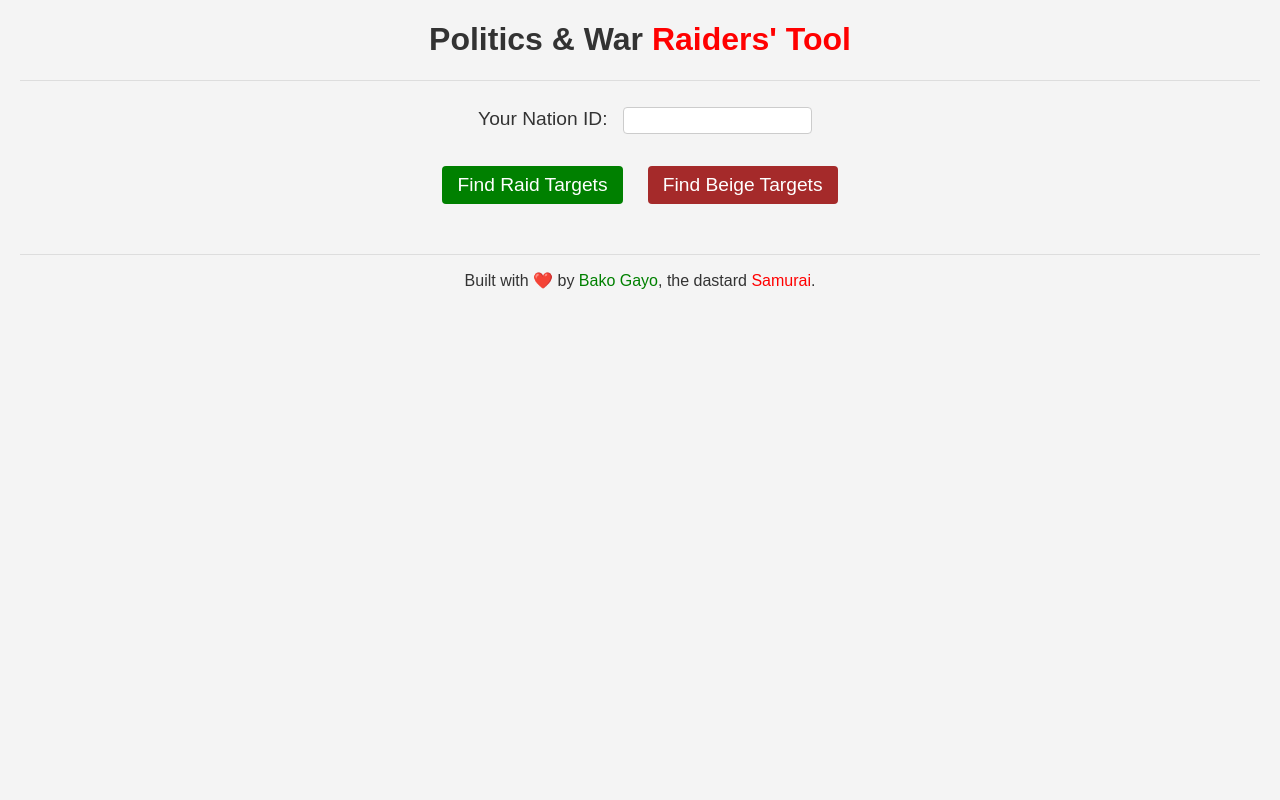
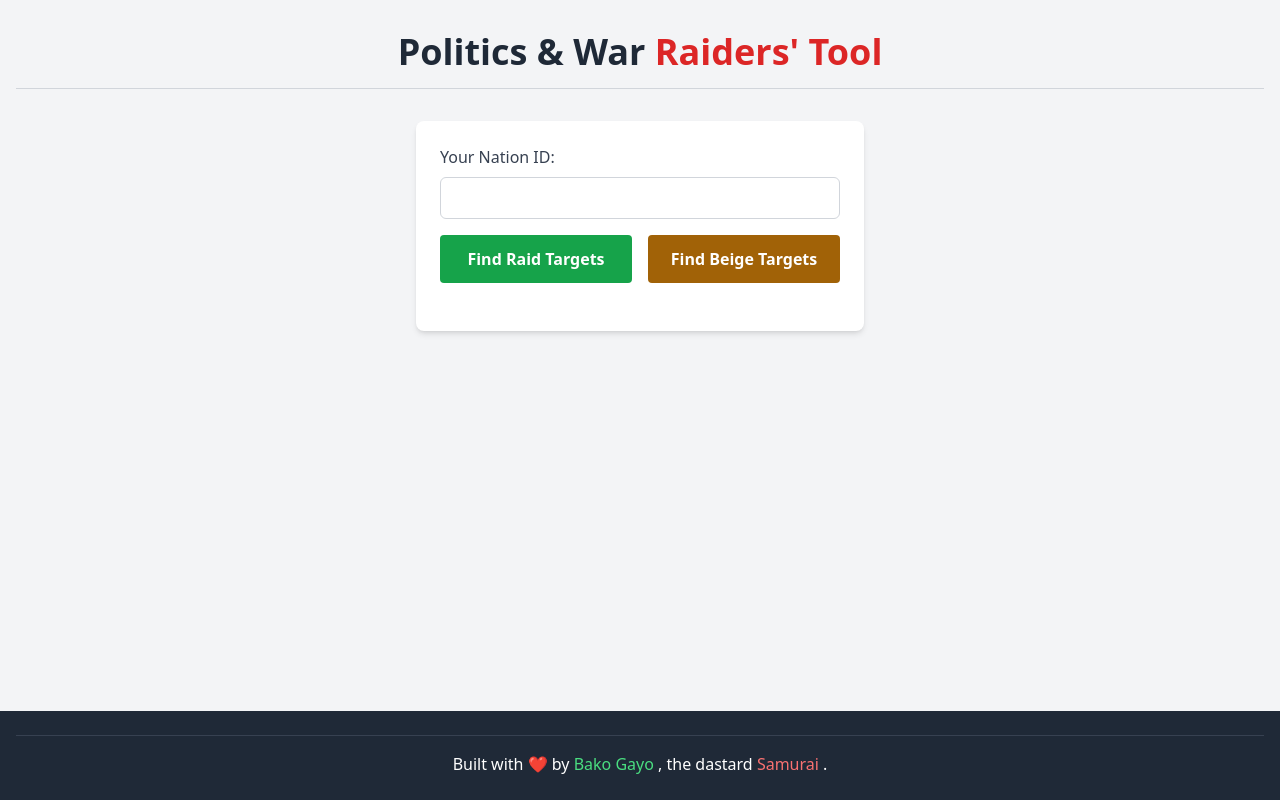
Before and after one commit to ekajogja/pnw-raiders-tool, a Flask app: page / in a window 1280 px wide. Run offline with Flask 3, Linux system fonts and the light colour scheme; some libraries are stand-ins or nearby versions.

Commit message:
update web ui

```diff
--- a/beige.py
+++ b/beige.py
@@ -221,7 +221,7 @@
                     'daily_income': nation.get('gross_national_income', 0) / 365.0 if nation.get('gross_national_income') else 0,
                     'raw_gni': nation.get('gross_national_income'),  # For debugging
                     'nation_url': f"https://politicsandwar.com/nation/id={nation.get('id')}", # Added
-                    'city_count': nation.get('city_count', '?'),
+                    'num_cities': nation.get('num_cities', '?'),
                     'soldiers': nation.get('soldiers', 0),
                     'tanks': nation.get('tanks', 0),
                     'aircraft': nation.get('aircraft', 0),
@@ -362,7 +362,8 @@
         for i, t in enumerate(filtered, 1):
             nation_url = f"https://politicsandwar.com/nation/id={t['id']}"
             print(f"{i}. {t['name']} | {t['alliance']}")
-            print(f"  Score: {t['score']:,.2f} | Daily income: ${t.get('daily_income', 0):,.2f}")
+            print(f"  Score: {t['score']:,.2f} | Cities: {t.get('num_cities', 'N/A')}")
+            print(f"  Daily income: ${t.get('daily_income', 0):,.2f}")
             print(f"  Money stolen last 7d: {format_money(t['seven_days_stolen'])}")
             print(f"  Beige turns: {t.get('beige_turns', 0)}")
 
--- a/raid.py
+++ b/raid.py
@@ -223,7 +223,7 @@
                     'daily_income': nation.get('gross_national_income', 0) / 365.0 if nation.get('gross_national_income') else 0,
                     'raw_gni': nation.get('gross_national_income'),  # For debugging
                     'nation_url': f"https://politicsandwar.com/nation/id={nation.get('id')}", # Added
-                    'city_count': nation.get('city_count', '?'),
+                    'num_cities': nation.get('num_cities', '?'),
                     'soldiers': nation.get('soldiers', 0),
                     'tanks': nation.get('tanks', 0),
                     'aircraft': nation.get('aircraft', 0),
@@ -360,7 +360,8 @@
         for i, t in enumerate(filtered, 1):
             nation_url = f"https://politicsandwar.com/nation/id={t['id']}"
             print(f"{i}. {t['name']} | {t['alliance']}")
-            print(f"  Score: {t['score']:,.2f} | Daily income: ${t.get('daily_income', 0):,.2f}")
+            print(f"  Score: {t['score']:,.2f} | Cities: {t.get('num_cities', 'N/A')}")
+            print(f"  Daily income: ${t.get('daily_income', 0):,.2f}")
             print(f"  Money stolen: last 7d: {format_money(t['seven_days_stolen'])} | last 1d: {format_money(t.get('one_day_stolen', 0))}") # Uses one_day_stolen
             print(f"  Defensive wars: {t.get('defensive_wars_count', 0)}")
 
--- a/templates/index.html
+++ b/templates/index.html
@@ -1,41 +1,90 @@
 <!DOCTYPE html>
-<html lang="en">
+<html lang="en" class="h-full">
 <head>
     <meta charset="UTF-8">
+    <meta name="viewport" content="width=device-width, initial-scale=1.0">
     <title>PnW Target Finder</title>
-    <link rel="stylesheet" href="{{ url_for('static', filename='style.css') }}">
-<script>navigator.serviceWorker.register("service-worker.js")</script>
-<link rel="manifest" href="manifest.json" />    <script src="https://code.jquery.com/jquery-3.6.0.min.js"></script>
+    <script src="https://cdn.tailwindcss.com"></script>
+    <script>navigator.serviceWorker.register("service-worker.js")</script>
+    <link rel="manifest" href="manifest.json" />
+    <script src="https://code.jquery.com/jquery-3.6.0.min.js"></script>
+    <style>
+        .spinner {
+            border: 4px solid rgba(0, 0, 0, 0.1);
+            border-radius: 50%;
+            border-top: 4px solid #3498db;
+            width: 40px;
+            height: 40px;
+            animation: spin 1s linear infinite;
+        }
+        @keyframes spin {
+            0% { transform: rotate(0deg); }
+            100% { transform: rotate(360deg); }
+        }
+    </style>
 </head>
-<body>
-    <center>
-        <h1>Politics & War <span style="color: red;">Raiders' Tool</span></h1>
-        <hr>
-        &nbsp;
-        <form style="font-size: 1.2rem;">
-            <div>
-                <label for="nation_id">Your Nation ID:</label>
-                <input type="number" id="nation_id" name="nation_id" required>
+<body class="h-full bg-gray-100 flex flex-col">
+    <div class="flex-grow container mx-auto px-4 py-8">
+        <header class="text-center mb-8">
+            <h1 class="text-3xl md:text-4xl font-bold text-gray-800">
+                Politics & War <span class="text-red-600">Raiders' Tool</span>
+            </h1>
+            <hr class="my-4 border-gray-300">
+        </header>
+
+        <main class="max-w-md mx-auto bg-white p-6 rounded-lg shadow-md">
+            <form>
+                <div class="mb-4">
+                    <label for="nation_id" class="block text-gray-700 font-medium mb-2">
+                        Your Nation ID:
+                    </label>
+                    <input type="number" id="nation_id" name="nation_id" required
+                        class="w-full px-3 py-2 border border-gray-300 rounded-md focus:outline-none focus:ring-2 focus:ring-blue-500">
+                </div>
+
+                <div id="nation-warning" class="text-red-500 mb-4 hidden">
+                    Nation ID is required
+                </div>
+
+                <div class="flex flex-col sm:flex-row gap-4 mb-6">
+                    <button type="submit" formaction="/raid" formmethod="post" id="raid-btn"
+                        class="flex-1 bg-green-600 hover:bg-green-700 text-white font-bold py-3 px-4 rounded transition duration-200">
+                        Find Raid Targets
+                    </button>
+                    <button type="submit" formaction="/beige" formmethod="post" id="beige-btn"
+                        class="flex-1 bg-yellow-700 hover:bg-yellow-800 text-white font-bold py-3 px-4 rounded transition duration-200">
+                        Find Beige Targets
+                    </button>
+                </div>
+            </form>
+
+            <div id="loading-indicator" class="hidden text-center p-6 border border-gray-200 bg-gray-50 rounded-lg">
+                <p class="font-bold text-gray-700 mb-3">
+                    Please wait. Don't click any button or reload this page.
+                </p>
+                <p class="text-gray-600 mb-4">
+                    Search process can take up to 3 minutes to get live data from Politics & War server.
+                </p>
+                <div class="spinner mx-auto"></div>
+                <p class="mt-4 text-gray-600">Loading up to 5,000 nations data...</p>
             </div>
-            <br>
-            <div>
-                <button style="font-size: 1.2rem; background-color: green; margin-right: 20px;" type="submit" formaction="/raid" formmethod="post" id="raid-btn">Find Raid Targets</button>
-                <button style="font-size: 1.2rem; background-color: brown;" type="submit" formaction="/beige" formmethod="post" id="beige-btn">Find Beige Targets</button>
-                <div id="nation-warning" style="color: red; display: none;">Nation ID is required</div>
-            </div>
-        </form>
+        </main>
+    </div>
 
-        <div id="loading-indicator" style="display:none; text-align: center; padding: 20px; border: 1px solid #ccc; margin-top: 20px; background-color: #f9f9f9;">
-            <p><strong>Please wait. Don't click any button or reload this page.</strong><br>Search process can take up to 3 minutes to get live data from Politics & War server.</p>
-            <div class="spinner" style="margin: 20px auto;"></div> <!-- This div will be styled into a spinner with CSS -->
-            <p>Loading up to 5,000 nations data...</p>
+    <footer class="mt-auto py-6 bg-gray-800 text-white">
+        <div class="container mx-auto px-4 text-center">
+            <hr class="border-gray-700 mb-4">
+            <p>
+                Built with ❤️ by
+                <a href="https://politicsandwar.com/nation/id=684074" target="_blank" class="text-green-400 hover:text-green-300">
+                    Bako Gayo
+                </a>, the dastard
+                <a href="https://politicsandwar.com/alliance/id=10304" target="_blank" class="text-red-400 hover:text-red-300">
+                    Samurai
+                </a>.
+            </p>
         </div>
-
-        <footer style="margin-top: 50px;">
-            <hr>
-            <p>Built with ❤️ by <a style="color: green;" href="https://politicsandwar.com/nation/id=684074" target="_blank">Bako Gayo</a>, the dastard <a style="color: red;" href="https://politicsandwar.com/alliance/id=10304" target="_blank">Samurai</a>.</p>
-        </footer>
-    </center>
+    </footer>
 
     <script>
         $(document).ready(function() {
@@ -44,14 +93,14 @@
                     e.preventDefault();
                     return false;
                 }
-                $('#loading-indicator').show();
+                $('#loading-indicator').removeClass('hidden').show();
                 return true;
             });
 
             function validateForm() {
                 const nationId = $('#nation_id').val();
                 if (!nationId) {
-                    $('#nation-warning').show();
+                    $('#nation-warning').removeClass('hidden').show();
                     return false;
                 }
                 $('#nation-warning').hide();
```
Also changed, not shown: templates/results.html (+112 -54 lines), 1 other file.
